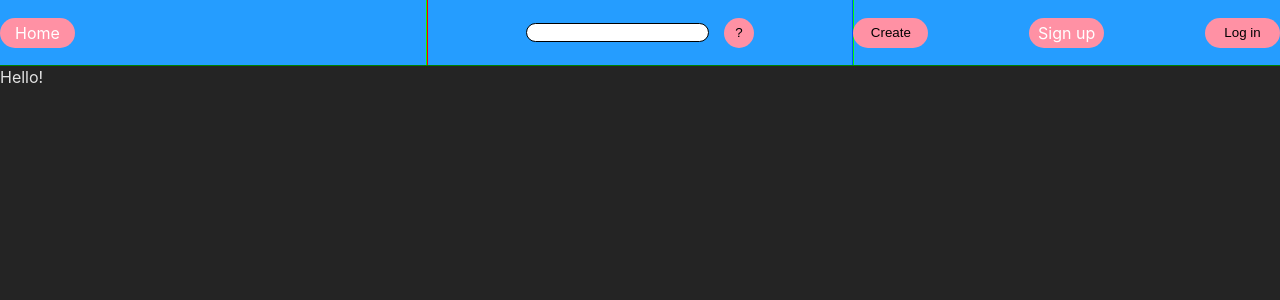
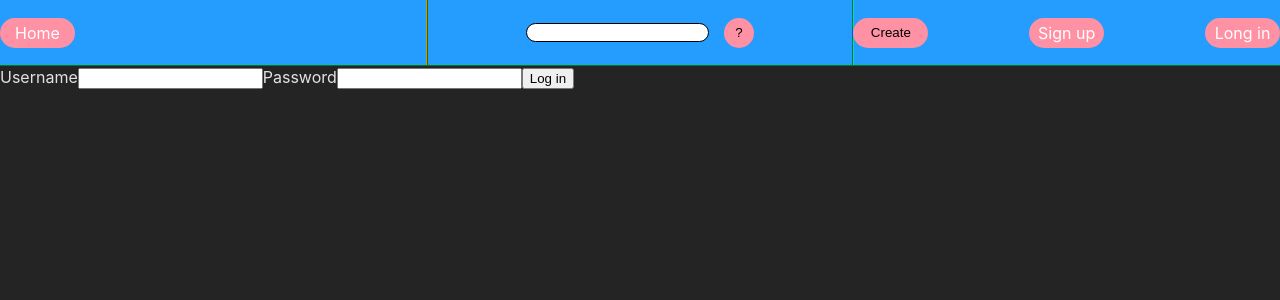
Before and after one commit to GucciGangnam/odin-blog-api-font, a React (Vite) app: page /login in a window 1280 px wide. Shown: the top 300 px of the page. Built offline with nearby package versions, Linux system fonts and the light colour scheme; no server answers.

Commit message:
Final commit.   Project abandoned

```diff
--- a/package.json
+++ b/package.json
@@ -11,6 +11,7 @@
   },
   "dependencies": {
     "axios": "^1.6.7",
+    "jwt-decode": "^4.0.0",
     "react": "^18.2.0",
     "react-dom": "^18.2.0",
     "react-router-dom": "^6.22.0"
--- a/src/App.jsx
+++ b/src/App.jsx
@@ -1,10 +1,10 @@
-import { useState, useEffect } from 'react';
-import React from 'react';
+import React, { useState, useEffect } from 'react';
 // Import Routes
 import { Route, Routes } from 'react-router-dom'
-
 // Import styles
 import './App.css';
+
+
 
 // Imprt components
 import { Navbar } from './components/navBar';
@@ -18,8 +18,13 @@ import { Login } from './pages/Login';
 
 function App() {
   // States
+  const [userAccessToken, setUserAccessToken] = useState("")
   const [blogs, setBlogs] = useState([]);
   const [loading, setLoading] = useState(true); // Track loading state
+  // Ese effect to console.log UAT when its changed
+  useEffect(() => {
+    console.log(userAccessToken)
+  }, [userAccessToken])
   // API FETCH ALL BLOGS
   // API FETCH
   useEffect(() => {
@@ -47,7 +52,7 @@ function App() {
         <Route path="/" element={<Homepage blogs={blogs} loading={loading}/>}/>
         <Route path="/post/:id" element={<Readblog blogs={blogs} loading={loading}/>}/>
         <Route path="/signup" element={<Signup/>}/>
-        <Route path="/login" element={<Login/>} />
+        <Route path="/login" element={<Login setUserAccessToken={setUserAccessToken}/>} />
       </Routes>
     </div>
   )
--- a/src/components/NavBar.jsx
+++ b/src/components/NavBar.jsx
@@ -10,6 +10,28 @@ import "./Navbar.css"
 
 // Nav bar
 
+// DELETE ME // function to create sample post
+const createSamplePost = async () => {
+    try {
+        const response = await fetch('http://localhost:3000/posts/samplepost', {
+            method: 'POST', // specify the HTTP method
+            headers: {
+                'Content-Type': 'application/json',
+            }
+        });
+        if (!response.ok) {
+            throw new Error('Failed to fetch posts');
+        }
+        const data = await response.json();
+        console.log(data); // Log the fetched posts
+    } catch (error) {
+        console.error('Error fetching posts:', error);
+    }
+};
+
+
+
+
 export const Navbar = () => {
     return (
         <div className="Navbar">
@@ -21,9 +43,9 @@ export const Navbar = () => {
                 <button className="NB-search-btn">?</button>
             </div>
             <div className="NB-right">
-                <button className="NB-btn">Create</button>
+                <button onClick={createSamplePost} className="NB-btn">Create</button>
                 <Link to={`/signup`} className="HP-Post-Btn">Sign up</Link>
-                <button className="NB-btn">Log in</button>
+                <Link to={`/login`} className="HP-Post-Btn">Long in</Link>
             </div>
         </div>
     )
--- a/src/pages/Homepage.jsx
+++ b/src/pages/Homepage.jsx
@@ -40,11 +40,11 @@ export const Homepage = ({blogs, loading}) => {
                                     </div>
                                     <div className="HP-Post-Intercation-Container">
                                         <div>
-                                            <img className="HP-Post-Intercation-Img" src="public/icons/Heart.png" alt="HeartIcon"></img>
+                                            <img className="HP-Post-Intercation-Img" src="/icons/Heart.png" alt="HeartIcon"></img>
                                             {blog.POST_LIKES.length}
                                         </div>
                                         <div>
-                                            <img className="HP-Post-Intercation-Img" src="public/icons/Comment.png" alt="CommentIcon"></img>
+                                            <img className="HP-Post-Intercation-Img" src="/icons/Comment.png" alt="CommentIcon"></img>
                                             {blog.POST_COMMENTS.length}
                                         </div>
                                     </div>
--- a/src/pages/Login.jsx
+++ b/src/pages/Login.jsx
@@ -1,9 +1,85 @@
 
+// Import React
+import React, { useState, useEffect} from 'react';
+import { useNavigate } from 'react-router-dom'; // Import useNavigate from react-router-dom
+// Import Styles
+import "./Login.css"
 
-export const Login = () => {
+//Component
+export const Login = ({ setUserAccessToken}) => {
+
+    const navigate = useNavigate();
+    // States
+    const [name, setName] = useState("")
+    const [password, setPassword] = useState("")
+    const [loginError, setLoginError] = useState(false)
+    const [networkError, setNetworkError] = useState(false)
+
+    // Handle submit
+    const handleSubmit = async (event) => {
+        event.preventDefault();
+        try {
+            const response = await fetch('http://localhost:3000/users/login', {
+                method: 'POST',
+                headers: { 'Content-Type': 'application/json' },
+                body: JSON.stringify({name, password }),
+                credentials: 'include'
+            });
+            if (response.ok) {
+                setNetworkError(false)
+                console.log("Response OK!");
+                const authorizationHeader = response.headers.get('Authorization');
+                const token = authorizationHeader.split(' ')[1];
+                localStorage.setItem('UserAccessToken', token);
+                setUserAccessToken(token);
+                navigate('/');
+            } else {
+                setNetworkError(false)
+                setLoginError(true);
+                console.log("not ok")
+                setPassword("")
+            }
+        } catch (error) {
+            console.error(error);
+            setNetworkError(true)
+        }
+    };
+
+    const handleNameChange = (e) => {
+        const newName = e.target.value;
+        setName(newName);
+    }
+
+    const handlePasswordChnage = (e) => {
+        const newPassword = e.target.value;
+        setPassword(newPassword);
+    }
+
     return(
         <div className="Login">
-            Hello!
+            <form onSubmit={handleSubmit}>
+                <label htmlFor="username">Username</label>
+                <input
+                value={name}
+                onChange={handleNameChange}
+                name="username"
+                id="username"
+                required
+                />
+                <label htmlFor="password">Password</label>
+                <input
+                value={password}
+                onChange={handlePasswordChnage}
+                type="password"
+                name="password"
+                id="password"
+                required
+                />
+
+                <button type="submit">Log in</button>
+            </form>
+            {loginError && <div style={{ color: 'red' }}>Username and password combination dont match</div>}
+            {networkError && <div style={{ color: 'red' }}>Network error, please try again later</div>}
         </div>
     )
 }
--- a/src/pages/Readblog.jsx
+++ b/src/pages/Readblog.jsx
@@ -15,9 +15,46 @@ export const Readblog = ({ blogs, loading }) => {
     // Variables
     const { id } = useParams();
     const blogByID = blogs.find(blog => blog.POST_ID === id);
-    console.log(blogByID)
 
     // States
+    const [commentData, setCommentData] = useState("");
+
+    // Input change handlers
+    const handleCommenntChange = (e) => {
+        const newComment = e.target.value;
+        setCommentData(newComment);
+    }
+
+    // Button Hgandlers
+    const postComment = async (e) => {
+        e.preventDefault();
+        const userAccessToken = localStorage.getItem("UserAccessToken")
+        try {
+            const response =  await fetch(`http://localhost:3000/posts/comment`,
+                {
+                    method: 'POST',
+                    headers: {
+                        'Content-Type': 'application/json',
+                        'Authorization': userAccessToken
+                    },
+                    body: JSON.stringify({
+                        postID: id,
+                        comment: commentData
+                    }),
+                    credentials: 'include',
+                });
+            if (response.ok) {
+                console.log('response is OK!');
+            } else {
+                console.log("response not OK")
+                const error = await response.json();
+                console.log(error)
+            }
+
+        } catch (err) {
+            console.error(err)
+        }
+    }
 
 
     // Redner
@@ -42,19 +79,22 @@ export const Readblog = ({ blogs, loading }) => {
             <div className='RB-Comments-Section'>
                 {loading ? (
                     <p>Loading comments...</p>
-                ) :(
+                ) : (
                     blogByID && blogByID.POST_COMMENTS.length > 0 ? (
                         blogByID.POST_COMMENTS.map(comment => (
-                            <div key={comment.COMMENT_ID}> {comment.text} </div>
+                            <div key={comment.COMMENT_ID}> {comment.COMMENT_CONTENT} {comment.COMMENT_TIMESTAMP} </div>
                         ))
                     ) : (
                         <p>No comments</p>
                     )
-                    )}
+                )}
             </div>
             <button> Like </button>
             <br />
-            <input type='area' placeholder='1000 max' />
+            <form onSubmit={postComment}>
+                <input type='area' maxLength={1000} placeholder='1000 max' onChange={handleCommenntChange} />
+                <button type='submit'>Comment</button>
+            </form>
 
 
         </div>
--- a/src/pages/Signup.jsx
+++ b/src/pages/Signup.jsx
@@ -1,6 +1,7 @@
 
 // Import React
 import React, { useState, useEffect} from 'react';
+import { useNavigate } from 'react-router-dom'; // Import useNavigate from react-router-dom
 
 
 
@@ -8,6 +9,8 @@ import React, { useState, useEffect} from 'react';
 import "./Signup.css"
 
 export const Signup = () => {
+    const navigate = useNavigate();
+
     const [name, setName] = useState('');
     const [username, setUsername] = useState('');
     const [email, setEmail] = useState('');
@@ -137,7 +140,7 @@ export const Signup = () => {
 
 
         try {
-            const response = await fetch('http://localhost:3000/users', {
+            const response = await fetch('http://localhost:3000/users/signup', {
                 method: 'POST',
                 headers: { 'Content-Type': 'application/json' },
                 body: JSON.stringify({ name, username, email, password }),
@@ -145,6 +148,7 @@ export const Signup = () => {
             if (response.ok) {
                 const data = await response.json();
                 console.log("Response OK!", data);
+                navigate('/login');
             } else {
                 const data = await response.json();
                 setFormErrors([data.error])
```
Also changed, not shown: src/ignore.jsx (deleted), src/pages/Login.css (added), 1 other file (tests, documents, lock files or other folders).
